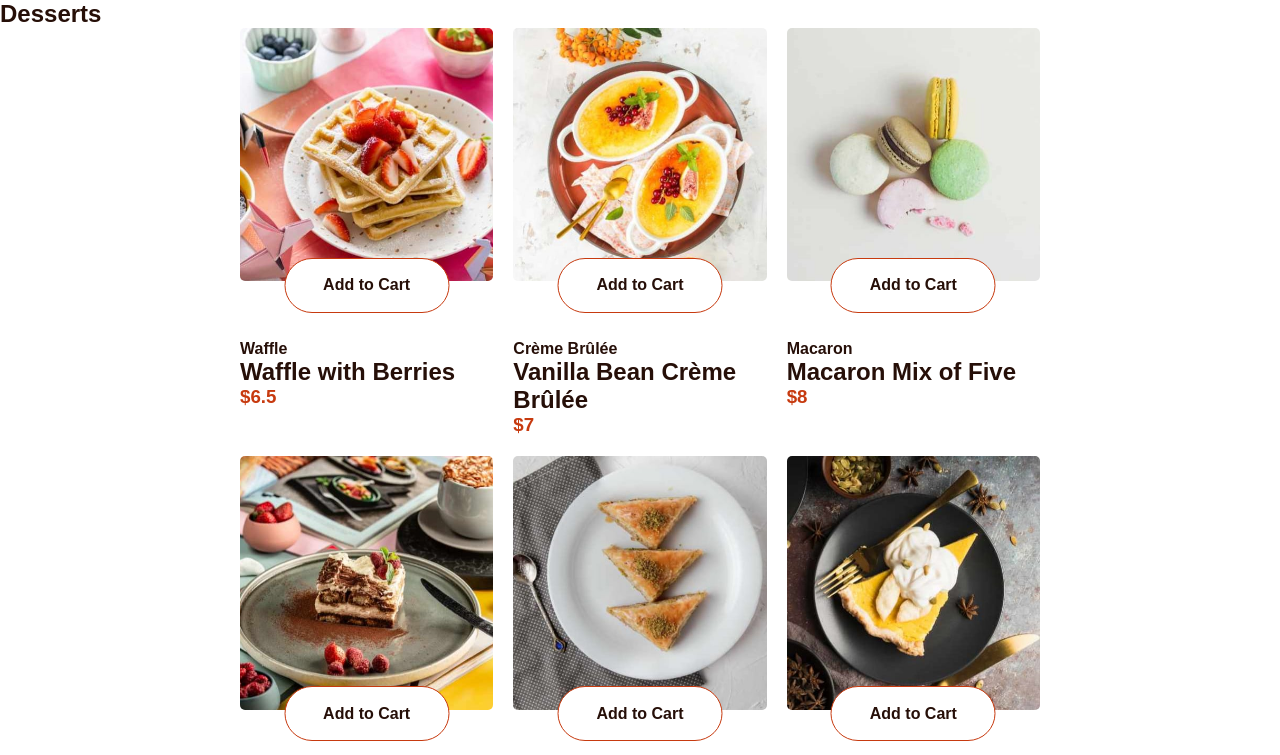
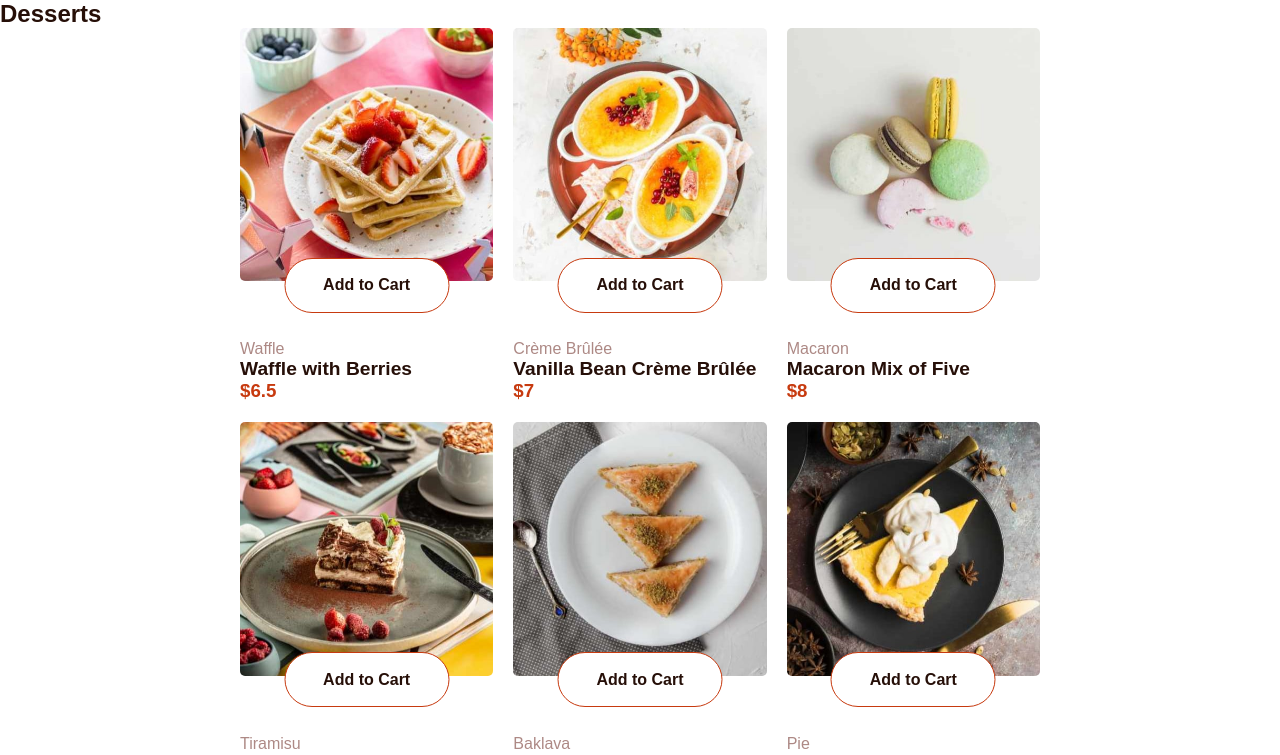
Before and after one commit to Cyri0/13BC-desserts, a React (Vite) app in the folder desserts-frontend/: page / in a window 1280 px wide. Shown: the top 755 px of the page. Built offline with nearby package versions, Linux system fonts and the light colour scheme.

Commit message:
border added to image

```diff
--- a/desserts-frontend/src/index.css
+++ b/desserts-frontend/src/index.css
@@ -28,8 +28,13 @@
 }
 
 .dessert-card{
-  h2, h4{
+  h2{
     color: var(--Rose900);
+    font-size: 1.2rem;
+  }
+  h4{
+    color: var(--Rose400);
+    font-weight: normal;
   }
 }
 
@@ -56,6 +61,7 @@
   border-radius: calc(var(--height) / 2);
   font-weight: bold;
   background-color: white;
+  transition: background-color 0.5s;
 }
 
 .used{
@@ -81,3 +87,7 @@
   left: 50%;
   transform: translate(-50%);
 }
+
+.dessert-card:has(.used)>img{
+  border: 2px solid var(--Red);
+}
```
